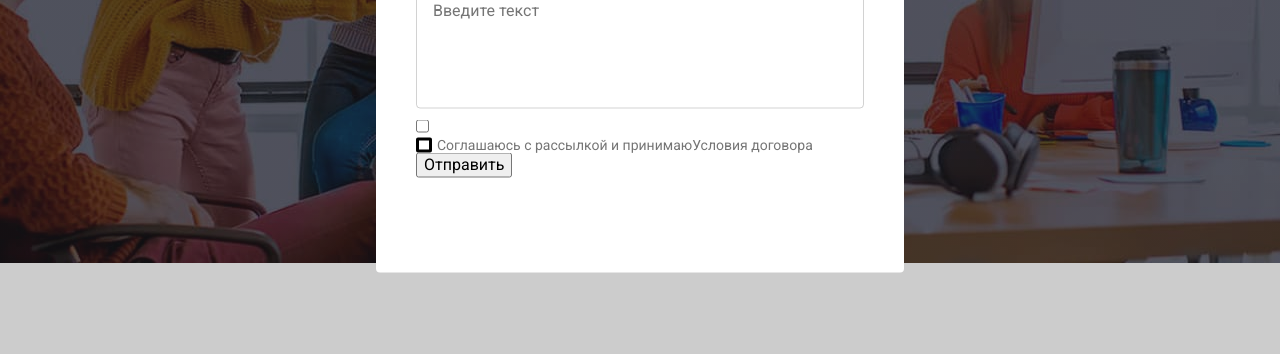
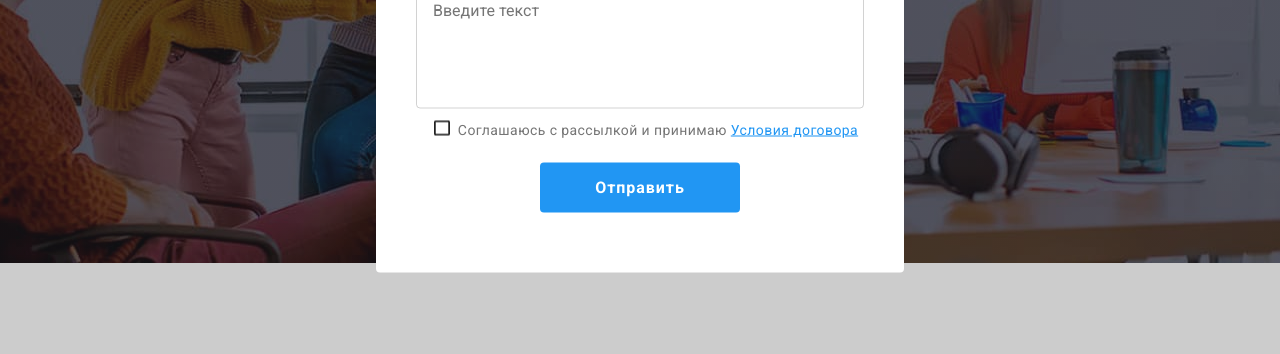
Before and after one commit to Trofimenko88/goit-markup-hw-06, a plain HTML site: page index.html in a window 1280 px wide. Both pictures are taken after a click on the button "Заказать услугу". Shown: the part 418-772 px from the top of the page. Drawn offline with nearby package versions, Linux system fonts and the light colour scheme.

Commit message:
check-finish

```diff
--- a/css/styles.css
+++ b/css/styles.css
@@ -936,25 +936,57 @@ transition-property: fill;
   transition-duration: 250ms;
   transition-timing-function: cubic-bezier(0.4, 0, 0.2, 1);
 }
-
-.modal-check-text {
-  font-size: 14px;
-  color: #757575;
-  align-items: center;
+.modal-check {
+  padding-left: 12px;
   display: flex;
+  justify-content: center;
   align-items: center;
 }
+.inp-check {
+  appearance: none;
+  position: absolute;
+}
+.mod-chec::after {
+  content: '' ;
+  display: inline-block;
+  width: 16px;
+  height: 15px;
+  background-origin: border-box;
+  background-image: url("../images/check.jpg");
+}
 
-.modal-check-text::before {
-  content: "";
-  width: 16px;
-  height: 15px ;
-  border: 3px solid #000000;
-  border-radius: 2px;
-  margin-right: 5px;
+.inp-check:checked + .mod-chec::after{
+   background-image: url("../images/icon-check.jpg");
 }
-.form-check:checked + .modal-check-text::before {
-background-color: #188CE8;
+.modal-consent {
+  display: inline-block;
+  font-size: 14px;
+  line-height: 1.71;
+  letter-spacing: 0.03em;
+  color: #757575;
+  margin-left: 8px;
+}
+.consent-link {
+  letter-spacing: 0.03em;
+  text-decoration-line: underline;
+  color: var(--accent-color);
+}
+.modal-button {
+  cursor: pointer;
+  font-weight: bold;
+  font-size: 16px;
+  text-align: center;
+  line-height: 1.88;
+  letter-spacing: 0.06em;
+  border: none;
+  border-radius: 4px;
+  min-width: 200px;
+  min-height: 50px;
+  margin: auto;
+  margin-top: 20px;
+  color: var(--complementary-text-color);
+  background: var(--accent-color);
+  display: block;
 }
 
 /*Основной цвет тексте #212121*/
--- a/index.html
+++ b/index.html
@@ -435,11 +435,16 @@
                             <textarea class="modal-coments" placeholder="Введите текст"name="user-text" id="user-text"></textarea>
                         </div>
                         <div class="form-ch">
-                            <input type="checkbox" class="form-check visually-hidden" ib="form-check-hidden" name="check"/>
-                        <label for="modal-check" class="modal-check-text">
-                            Соглашаюсь с рассылкой и принимаю
-                            <span class="text-modal">Условия договора</span>
-                        </label>
+                            <label class="modal-check">
+                                <input type="checkbox" name="consent" class="inp-check" />
+                                <span class="mod-chec">
+                                </span>
+                                <span class="modal-consent">Соглашаюсь с рассылкой и принимаю
+                                <a href="" class="consent-link link">Условия договора
+                                </a>
+                                 </span>
+
+                            </label>
                         </div>
                         <button type="submit" class="modal-button"> Отправить
                         </button>
```
Also changed, not shown: images/check.jpg (added), images/icon-check.jpg (added).
